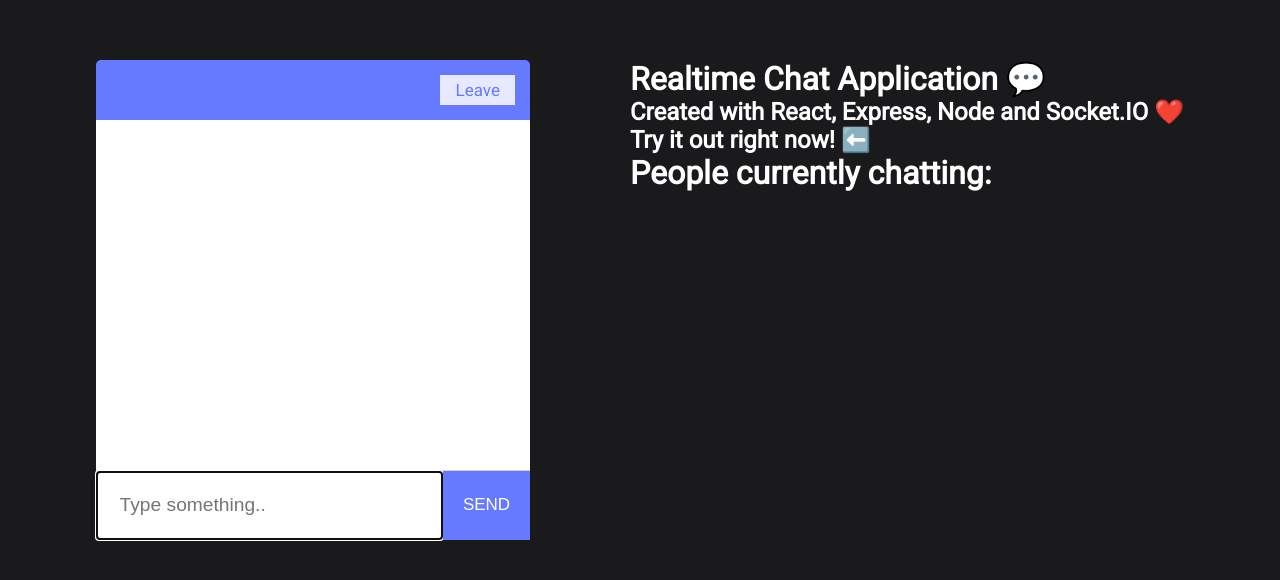
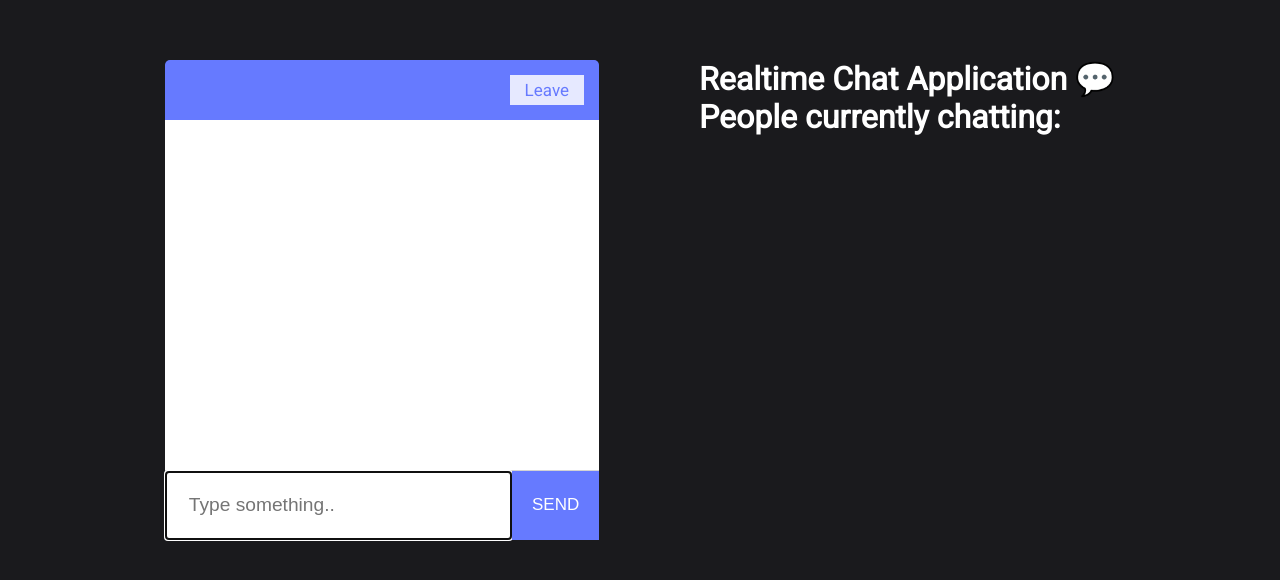
Before and after one commit to Adrian-Covaciu/node_chat_app, a website: page public/chat.html in a window 1280 px wide. Shown: the part 120-700 px from the top of the page. Drawn offline with nearby package versions, Linux system fonts and the light colour scheme; no server answers.

Commit message:
Update chat.html

```diff
--- a/public/chat.html
+++ b/public/chat.html
@@ -23,8 +23,6 @@
   <div class="text-container">
   <div>
   <h1>Realtime Chat Application <span role="img" aria-label="emoji">💬</span></h1>
-  <h2>Created with React, Express, Node and Socket.IO <span role="img" aria-label="emoji">❤️</span></h2>
-  <h2>Try it out right now! <span role="img" aria-label="emoji">⬅️</span></h2>
   </div class="users-active">
   <h1>People currently chatting:</h1>
   <ul id="users"></ul>
```
